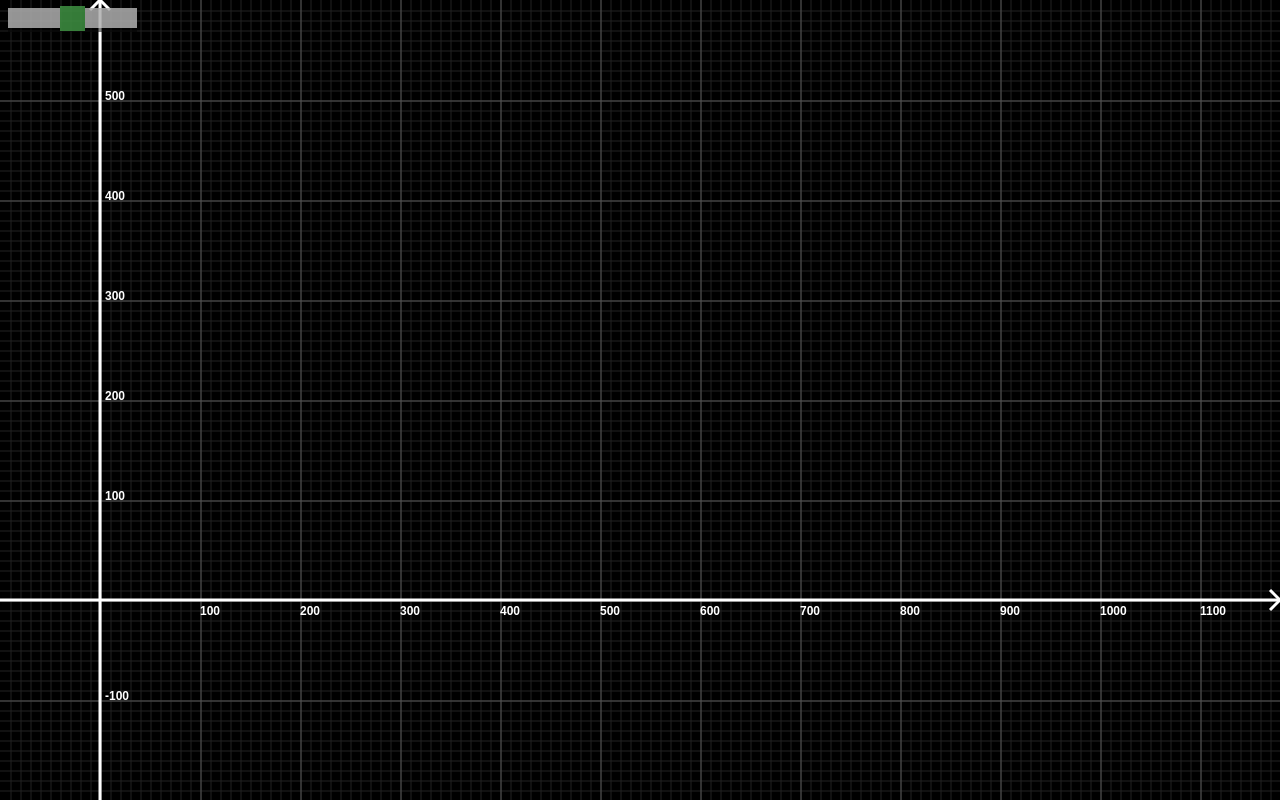
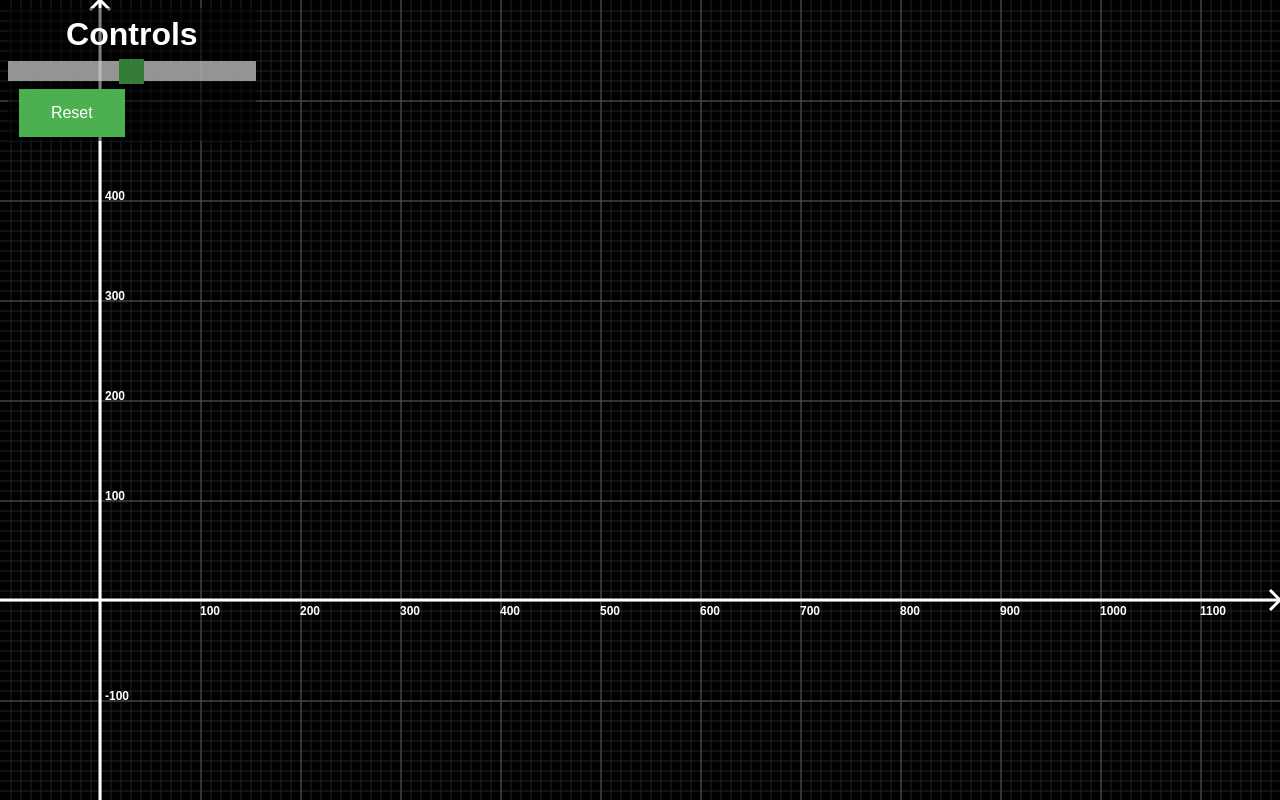
Before and after one commit to Proliecan/bezier-curves-adventure, a plain HTML site: page webapp/index.html in a window 1280 px wide. Drawn offline with Linux system fonts and the light colour scheme.

Commit message:
even pwetter

```diff
--- a/webapp/index.html
+++ b/webapp/index.html
@@ -13,7 +13,12 @@
     </canvas>
 
     <div class="slidecontainer overlay">
-        <input type="range" min="0" max="1000" value="500" class="slider" id="t-value-slider" oninput="updateT()">
+        <!-- Control heading -->
+        <h1>Controls</h1>
+        <!-- t-value slider -->
+        <input type="range" min="0" max="1000" value="500" class="slider" id="t-value-slider" oninput="updateT()">\
+        <!-- reset button -->
+        <button class="reset-button" onclick="reset()">Reset</button>
     </div>
 
     <script src="index.js"></script>
--- a/webapp/index.js
+++ b/webapp/index.js
@@ -6,6 +6,15 @@ let t = .5;
 // on reload
 window.onload = function() {
     resetT();
+}
+
+// reset everything
+function reset() {
+    resetT();
+    points = [];
+    points[0] = [];
+    count = 0;
+    initCanvas();
 }
 
 // Function to draw a circle
--- a/webapp/style.css
+++ b/webapp/style.css
@@ -1,6 +1,9 @@
 * {
     margin: 0;
     padding: 0;
+    /* text */
+    font-family: Arial, Helvetica, sans-serif;
+    font-size: 1em;
 }
 
 
@@ -30,6 +33,14 @@ html { overflow: hidden; }
     height: 100%; */
     background-color: rgba(0, 0, 0, 0.5);
     z-index: 100;
+}
+
+/* Heading in overlay */
+.overlay > h1 {
+    font-size: 2em;
+    color: white;
+    text-align: center;
+    margin: 1vh;
 }
 
 /* flat button filled with color */
```
